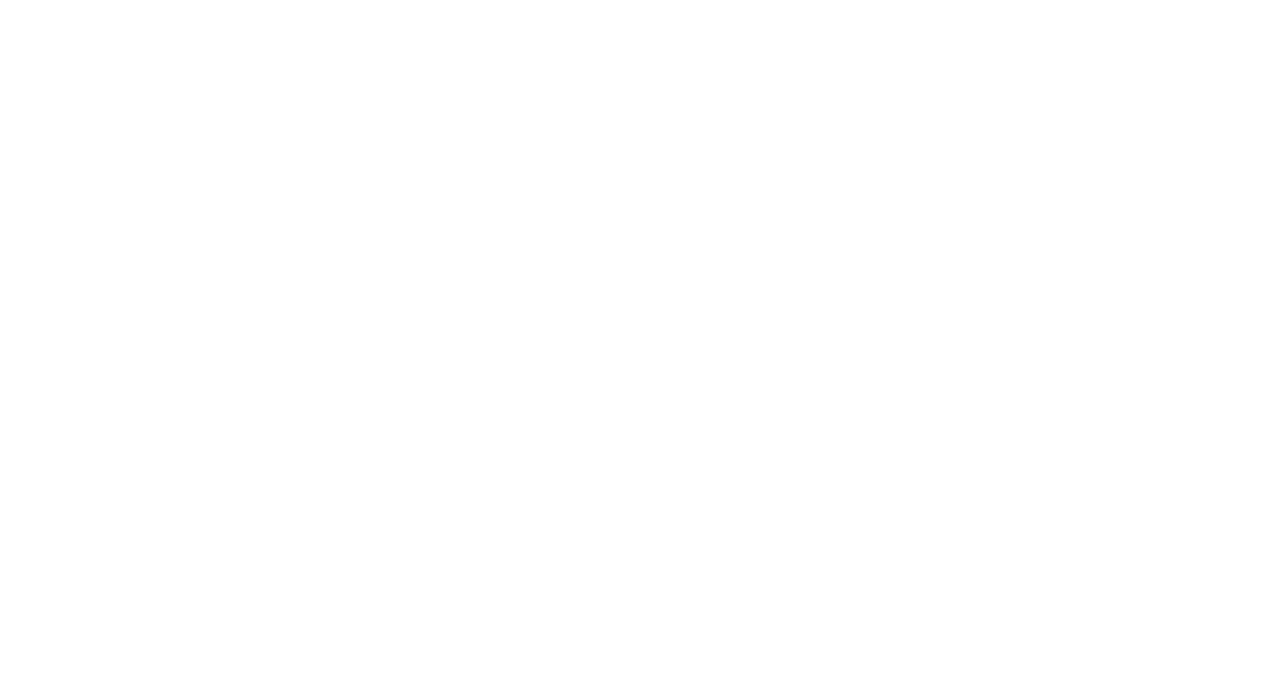
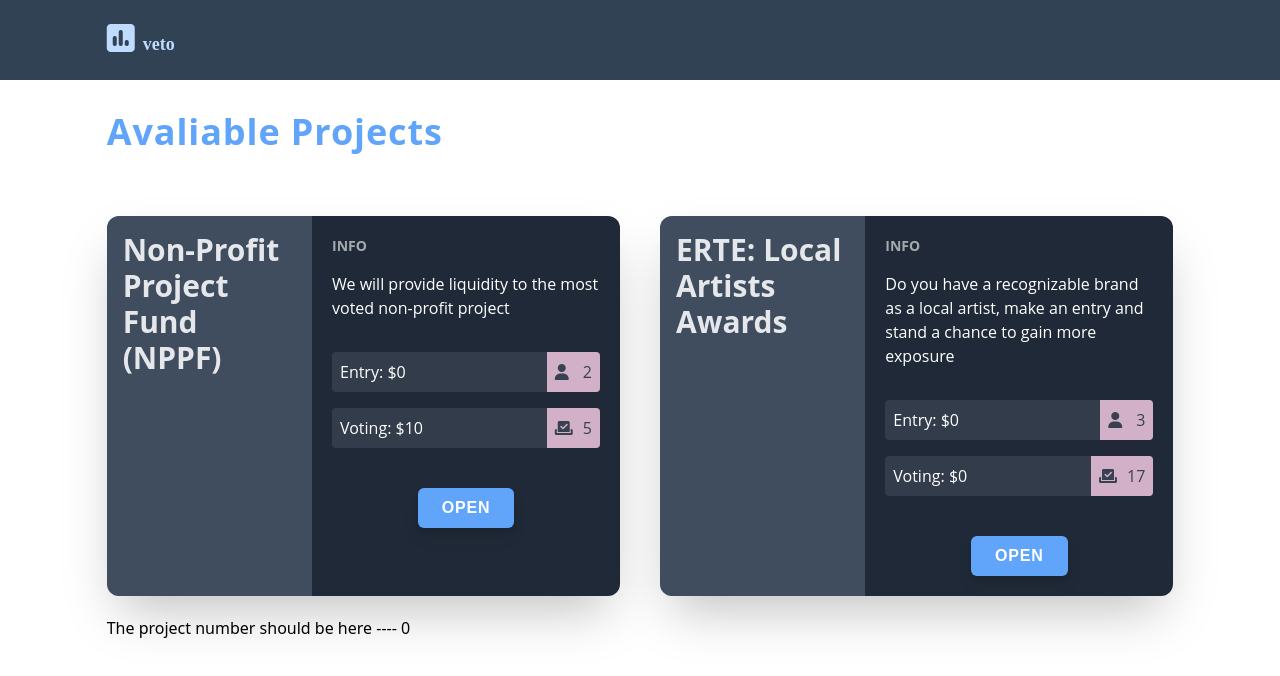
Before and after one commit to Emmanuel-Develops/voting-celo-blockchain-app, a React (Create React App) app: page /dashboard/0 in a window 1280 px wide. Before the commit this address had no page. Shown: the top 676 px of the page. Built offline with nearby package versions, Linux system fonts and the light colour scheme; the HTML template or start-up script is replaced by a standard one.

Commit message:
added-routing

```diff
--- a/src/App.js
+++ b/src/App.js
@@ -3,14 +3,17 @@
 
 import './App.css';
 import HomePage from './pages/HomePage';
-import ProjectsPage from './pages/ProjectsPage';
+import DashboardPage from './pages/DashboardPage';
+import ProjectPage from './pages/ProjectPage';
 
 function App() {
   return (
     <Router>
       <Routes>
-        <Route path='/' element={<HomePage />}/>
-        <Route path='/dashboard' element={<ProjectsPage/>}/>
+        <Route path='/' element={<HomePage />} />
+        <Route path='dashboard' element={<DashboardPage />}>
+          <Route path=":projectIndex" element={<ProjectPage />} />
+        </Route>
       </Routes>
     </Router>
   );
--- a/src/components/ButtonRoute.jsx
+++ b/src/components/ButtonRoute.jsx
@@ -1,8 +1,11 @@
 import { Link } from "react-router-dom";
+import { ReactPropTypes } from "react";
 
-const ButtonRoute = ({route, id, text}) => {
+const ButtonRoute = ({route, id, text, stateData}) => {
     return (
-        <Link to={`/${route}`}
+        <Link
+            to={`/${route}`}
+            state={stateData}
             id={id}
             className="font-genos text-center tracking-wider text-white uppercase font-bold bg-blue-400 rounded-md py-2 px-6 hover:bg-blue-500 transform hover:-translate-y-1 filter drop-shadow-lg"
         >
@@ -11,4 +14,8 @@
     )
 }
 
+ButtonRoute.defaultProps = {
+    stateData: "testing"
+}
+
 export default ButtonRoute
--- a/src/components/Grid.jsx
+++ b/src/components/Grid.jsx
@@ -1,6 +1,7 @@
 import React, { useState, useEffect } from 'react'
 import { getProjects } from '../data'
 import ButtonRoute from './ButtonRoute'
+import ProjectCard from './ProjectCard'
 
 function Grid() {
 
@@ -18,42 +19,7 @@
         projects ?
         <section className="grid my-5 grid-cols-1 gap-4 lg:gap-10 lg:grid-cols-2">
             {projects.map((project) =>
-                <div key={project.index} className="flex flex-col md:flex-row justify-items-stretch font-roboto text-white md:text-xl font-medium shadow-2xl rounded-xl bg-gray-800">
-                    <div className='p-3 text-gray-200 text2xl md:text-3xl p-2 md:p-4 font-bold sm:rounded-t-xl md:rounded-l-xl md:w-2/5'>
-                        <div className="h-full">
-                            {project.name}
-                        </div>
-                    </div>
-                    <div className="p-5 h-100 text-sm md:text-base md:w-3/5 outline-white">
-                        <div className="">
-                            <p className="font-bold text-sm opacity-60 mb-6">INFO</p>
-                            <p className="mb-6 md:mb-10 text-md md:text-lg">{project.info}</p>
-                        </div>
-
-                        {/* <div className="w-90 bg-red-400 h-1 rounded opacity-60 my-5"></div> */}
-
-                        <div className="flex relative justify-between items-center mb-4 bg-gray-700 bg-opacity-80 rounded pl-2">
-                            <div className="">Entry: ${project.costToEntry}</div>
-                            <div className="bg-pink-200 bg-opacity-80 text-gray-700 px-2 py-2 rounded-r">
-                                <i class="fa-solid fa-user w-5"></i>
-                                <span className="ml-2">{project.contestants.length}</span>
-                            </div>
-                        </div>
-
-                        <div className="flex justify-between items-center mb-10 bg-gray-700 bg-opacity-80 rounded pl-2">
-                            <div className="">Voting: ${project.costToVote}</div>
-                            <div className="bg-pink-200 bg-opacity-80 text-gray-700 px-2 py-2 rounded-r">
-                                <i class="fa-solid fa-check-to-slot w-5"></i>
-                                <span className="ml-2">{project.contestants.reduce((a,b) => a + b.votes, 0)}</span>
-                            </div>
-                        </div>
-
-                        <div className="grid place-items-center h-100 relative outline-black top">
-                            <ButtonRoute route={`dashboard/${project.index}`} id={project.index} text={'OPEN'} />
-                        </div>
-
-                    </div>
-                </div>
+                <ProjectCard key={project.index} project={project}/>
             )}
         </section>
         : <h1>Nothing to see here</h1>
--- /dev/null
+++ b/src/components/ProjectCard.jsx
@@ -0,0 +1,45 @@
+import ButtonRoute from './ButtonRoute'
+
+
+const ProjectCard = ({project}) => {
+    return (
+        <div className="flex flex-col md:flex-row justify-items-stretch font-osans text-white md:text-xl font-medium shadow-2xl rounded-xl bg-gray-800">
+            <div className='p-3 text-gray-200 text2xl md:text-3xl p-2 md:p-4 font-bold sm:rounded-t-xl md:rounded-none md:rounded-l-xl md:w-2/5 bg-blue-200 bg-opacity-20'>
+                <div className="h-full">
+                    {project.name}
+                </div>
+            </div>
+            <div className="p-5 h-100 text-sm md:text-base md:w-3/5">
+                <div className="">
+                    <p className="font-bold text-sm opacity-60 mb-4">INFO</p>
+                    <p className="mb-4 md:mb-8 text-sm md:text-base">{project.info}</p>
+                </div>
+
+                {/* <div className="w-90 bg-red-400 h-1 rounded opacity-60 my-5"></div> */}
+
+                <div className="flex relative justify-between items-center mb-4 bg-gray-700 bg-opacity-80 rounded pl-2">
+                    <div className="">Entry: ${project.costToEntry}</div>
+                    <div className="bg-pink-200 bg-opacity-80 text-gray-700 px-2 py-2 rounded-r">
+                        <i class="fa-solid fa-user w-5"></i>
+                        <span className="ml-2">{project.contestants.length}</span>
+                    </div>
+                </div>
+
+                <div className="flex justify-between items-center mb-10 bg-gray-700 bg-opacity-80 rounded pl-2">
+                    <div className="">Voting: ${project.costToVote}</div>
+                    <div className="bg-pink-200 bg-opacity-80 text-gray-700 px-2 py-2 rounded-r">
+                        <i class="fa-solid fa-check-to-slot w-5"></i>
+                        <span className="ml-2">{project.contestants.reduce((a,b) => a + b.votes, 0)}</span>
+                    </div>
+                </div>
+
+                <div className="grid place-items-center h-100 relative top">
+                    <ButtonRoute route={`dashboard/${project.index}`} id={project.index} text={'OPEN'} />
+                </div>
+
+            </div>
+        </div>
+    )
+}
+
+export default ProjectCard
--- a/src/hooks/useScroll.js
+++ b/src/hooks/useScroll.js
@@ -1,4 +1,4 @@
-import { useState, useEffect } from 'react';
+import { useState, useLayoutEffect } from 'react';
 
 export const useScroll = () => {
 
@@ -43,29 +43,32 @@
         handleNavDisplay(headerHeight, current, totalHeight)
     }
 
-    useEffect(async () => {
+    useLayoutEffect(() => {
         let didScroll
-        let totalHeight
+        // let totalHeight
+        const bodyHeight = document.body.offsetHeight
+        const winHeight = window.innerHeight
+        const totalHeight = bodyHeight - winHeight
 
         window.addEventListener('scroll', () => {
             didScroll = true
-            const bodyHeight = document.body.offsetHeight
-            const winHeight = window.innerHeight
-            totalHeight = bodyHeight - winHeight
-            handleScroll(totalHeight)
-            return totalHeight
+
+            // handleScroll(totalHeight)
         })
 
 
-        // setInterval(() => {
-        //    if (didScroll) {
-        //        handleScroll(totalHeight)
-        //        didScroll = false
-        //    }
-        // }, 125)
+        setInterval(() => {
+           if (didScroll) {
+               handleScroll(totalHeight)
+               didScroll = false
+           }
+        }, 125)
 
-        // return () => clearInterval()
-    }, [scrollUp])
+        return () => {
+            clearInterval();
+            window.removeEventListener('scroll', () => didScroll = false);
+        }
+    }, [])
 
     return [showNav, deg, scrollUp]
 }
--- a/src/pages/ProjectsPage.jsx
+++ b/src/pages/DashboardPage.jsx
@@ -1,8 +1,10 @@
+import { Outlet } from "react-router";
+
 import NavBar from "../components/NavBar";
 import Grid from "../components/Grid";
 import { useScroll } from "../hooks/useScroll";
 
-const ProjectsPage = () => {
+const DashboardPage = () => {
   const [showNav] = useScroll();
 
   return (
@@ -15,9 +17,11 @@
         </h2>
 
         <Grid />
+        <Outlet/>
+
       </div>
     </div>
   );
 };
 
-export default ProjectsPage;
+export default DashboardPage;
--- /dev/null
+++ b/src/pages/ProjectPage.jsx
@@ -0,0 +1,15 @@
+import { useLocation, useParams } from "react-router"
+
+
+const ProjectPage = ({index}) => {
+    const params = useParams();
+    const location = useLocation()
+    console.log(location)
+    return (
+        <div>
+            The project number should be here ---- {params.projectIndex}
+        </div>
+    )
+}
+
+export default ProjectPage
```
Also changed, not shown: src/pages/HomePage.jsx (+11 -13 lines).
